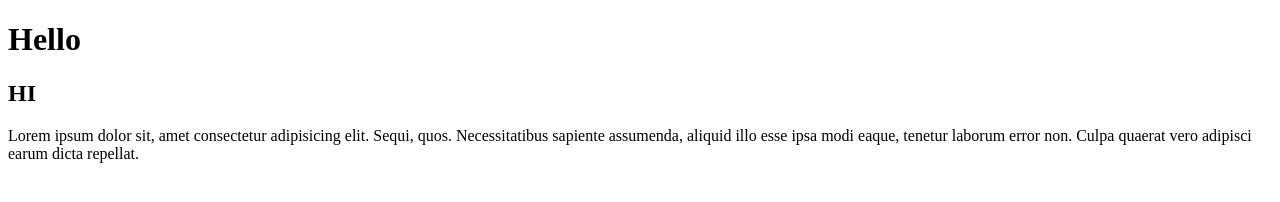
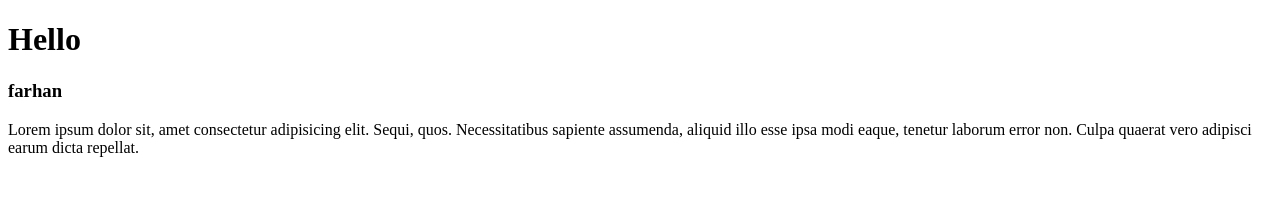
Before and after one commit to Farhan71/web-project, a plain HTML site: page index.html in a window 1280 px wide. Drawn offline with Linux system fonts and the light colour scheme.

Commit message:
Update index.html

```diff
--- a/index.html
+++ b/index.html
@@ -8,7 +8,7 @@
 </head>
 <body>
     <h1>Hello</h1>
-    <h2>HI</h2>
+    <h3>farhan</h3>
     <p>Lorem ipsum dolor sit, amet consectetur adipisicing elit. Sequi, quos. Necessitatibus sapiente assumenda, aliquid illo esse ipsa modi eaque, tenetur laborum error non. Culpa quaerat vero adipisci earum dicta repellat.</p>
 </body>
 </html>
```
